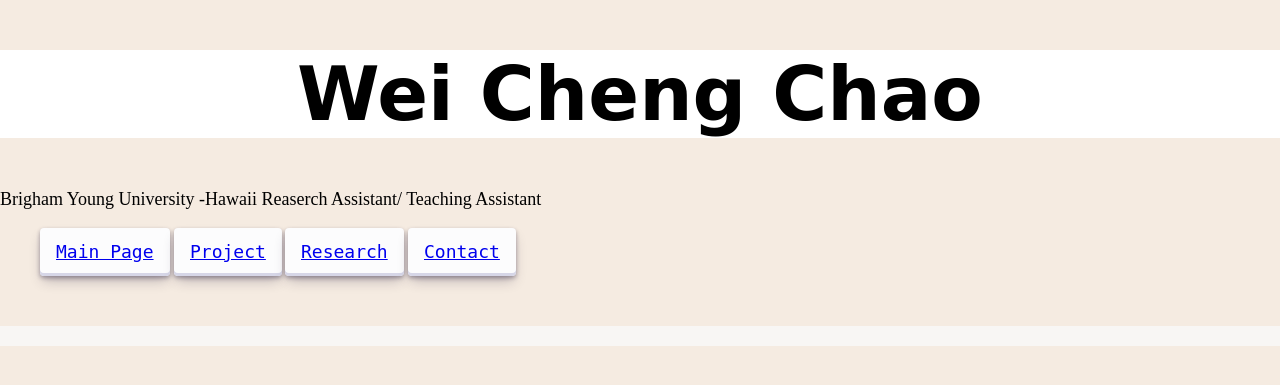
After one commit to CHAOLIN99/Web-php, a PHP site: page /contact.php in a window 1280 px wide. The commit adds this page. Shown: the top 385 px of the page. Run offline with PHP 8.4, Linux system fonts and the light colour scheme.

Commit message:
Adding structrure

```diff
--- /dev/null
+++ b/src/contact.php
@@ -0,0 +1,3 @@
+    <?php include("head.php");?>
+
+    <?php include("foot.php");?>
--- /dev/null
+++ b/src/favicon_io/about.txt
@@ -0,0 +1,6 @@
+This favicon was generated using the following graphics from Twitter Twemoji:
+
+- Graphics Title: 1f441-200d-1f5e8.svg
+- Graphics Author: Copyright 2020 Twitter, Inc and other contributors (https://github.com/twitter/twemoji)
+- Graphics Source: https://github.com/twitter/twemoji/blob/master/assets/svg/1f441-200d-1f5e8.svg
+- Graphics License: CC-BY 4.0 (https://creativecommons.org/licenses/by/4.0/)
--- /dev/null
+++ b/src/foot.php
@@ -0,0 +1,7 @@
+</main>
+
+   <footer></footer>
+   </body>
+
+
+</html>
--- /dev/null
+++ b/src/head.php
@@ -0,0 +1,24 @@
+<!DOCTYPE html>
+<html lang="en">
+   <head>
+      <title>Wei_Profolio</title>
+      <meta charset="UTF-8">
+      <meta name="viewport" content="width=device-width, initial-scale=1">
+      <link rel="icon" type="image/x-icon" href="favicon-16x16.png">
+      <link rel="stylesheet" href="style.css">
+   </head>
+   <body>
+      <header>
+         <h1> Wei Cheng Chao</h1>
+      </header>
+      <p >Brigham Young University -Hawaii Reaserch Assistant/ Teaching Assistant </p>
+
+   <nav>
+    <ul>
+        <li class="button-30"><a href="index.php">Main Page</a></li>
+        <li class="button-30"><a href="project.php">Project</a></li>
+        <li class="button-30"><a href="research.php">Research</a></li>
+        <li class="button-30"><a href="contact.php">Contact</a></li>
+    </ul>
+   </nav>
+   <main>
--- /dev/null
+++ b/src/project.php
@@ -0,0 +1,3 @@
+<?php include("head.php");?>
+
+<?php include("foot.php");?>
--- /dev/null
+++ b/src/research.php
@@ -0,0 +1,3 @@
+<?php include("head.php");?>
+
+<?php include("foot.php");?>
--- /dev/null
+++ b/src/style.css
@@ -0,0 +1,300 @@
+body {
+	margin: 0;
+	padding: 0;
+	background-color: #f5ebe1;
+}
+
+.img0{
+    width: 500px;
+    height: 333px;
+
+}
+
+.dark-mode {
+  background-color: black;
+  color: white;
+}
+
+.top-left-corner {
+  position: fixed;
+  top: 20px;
+  left: 20px;
+  padding: 10px;
+}
+
+h1 {
+	text-align: center;
+	font-size: 75px;
+	font-family: cursive;
+    background-color: white;
+
+}
+
+h2 {
+	text-align: center;
+}
+
+h3 {
+	text-align: center;
+}
+
+/* Styles for container */
+.container {
+	width: 100%;
+	height: 400px;
+	position: relative;
+}
+
+/* Border styles */
+.container::after {
+	content: "";
+	position: absolute;
+	top: 50%;
+	right: 0;
+	transform: translateY(-50%);
+	width: 2px;
+	height: 80%;
+	background-color: #000;
+}
+
+.ah6 {
+	font-size: 20px;
+}
+
+p {
+	font-size: 18px;
+}
+
+.olbox {
+	position: relative;
+	right: -350px;
+}
+
+.himg {
+	width: 400px;
+	padding: auto;
+	max-width: 100%;
+}
+
+main {
+	display: block;
+	margin-bottom: 50px;
+	/* Add space for the footer */
+}
+
+.center {
+	position: relative;
+	width: 100%;
+	text-align: center;
+	font-size: 18px;
+}
+
+.icenter {
+	position: static;
+	display: block;
+	margin-left: auto;
+	margin-right: auto;
+	width: 40%;
+}
+
+.qcenter {
+	position: relative;
+	width: 400px;
+	text-align: center;
+	font-size: 18px;
+}
+
+.con {
+	position: relative;
+	top: 0%;
+	right: -270px;
+	width: 150px;
+	height: 5px;
+}
+
+/* Create three unequal columns that float next to each other */
+.column {
+	float: left;
+	padding: 10px;
+}
+
+/* Left and right column */
+.column.side {
+	width: 25%;
+}
+
+/* Middle column */
+.column.middle {
+	width: 50%;
+}
+
+/* Clear floats after the columns */
+.row::after {
+	content: "";
+	display: table;
+	clear: both;
+}
+
+.col {
+	font-size: 18px;
+}
+
+.button-30 {
+	align-items: center;
+	appearance: none;
+	background-color: #FCFCFD;
+	border-radius: 4px;
+	border-width: 0;
+	box-shadow: rgba(45, 35, 66, 0.4) 0 2px 4px, rgba(45, 35, 66, 0.3) 0 7px 13px -3px, #D6D6E7 0 -3px 0 inset;
+	box-sizing: border-box;
+	color: #36395A;
+	cursor: pointer;
+	display: inline-flex;
+	font-family: "JetBrains Mono", monospace;
+	height: 48px;
+	justify-content: center;
+	line-height: 1;
+	list-style: none;
+	overflow: hidden;
+	padding-left: 16px;
+	padding-right: 16px;
+	position: relative;
+	text-align: left;
+	text-decoration: none;
+    color: #000;
+	transition: box-shadow .15s, transform .15s;
+	user-select: none;
+	-webkit-user-select: none;
+	touch-action: manipulation;
+	white-space: nowrap;
+	will-change: box-shadow, transform;
+	font-size: 18px;
+}
+
+.button-30:focus {
+	box-shadow: #D6D6E7 0 0 0 1.5px inset, rgba(45, 35, 66, 0.4) 0 2px 4px, rgba(45, 35, 66, 0.3) 0 7px 13px -3px, #D6D6E7 0 -3px 0 inset;
+}
+
+.button-30:hover {
+	box-shadow: rgba(45, 35, 66, 0.4) 0 4px 8px, rgba(45, 35, 66, 0.3) 0 7px 13px -3px, #D6D6E7 0 -3px 0 inset;
+	transform: translateY(-2px);
+}
+
+.button-30:active {
+	box-shadow: #D6D6E7 0 3px 7px inset;
+	transform: translateY(2px);
+}
+
+.navbar {
+	position: fixed;
+	top: 0;
+	right: 0;
+	height: 100vh;
+	width: auto;
+	background-color: transparent;
+	color: #000000;
+	z-index: 9999;
+
+}
+
+.navbar .navbar-toggle {
+	display: block;
+	padding: 20px;
+	font-size: 24px;
+	cursor: pointer;
+}
+
+.navbar .navbar-toggle:hover {
+	background-color: #616161;
+}
+
+.navbar .navbar-menu {
+	display: none;
+	padding: 20px;
+}
+
+.navbar .navbar-menu ul {
+	list-style: none;
+	padding: 0;
+	margin: 0;
+}
+
+.navbar .navbar-menu ul li {
+	margin-bottom: 10px;
+}
+
+.navbar .navbar-menu ul li a {
+	color: #000000;
+	text-decoration: none;
+}
+
+/* Styles for the FontAwesome icon */
+.navbar .fa-bars {
+	display: block;
+	padding: 20px;
+	font-size: 24px;
+	cursor: pointer;
+}
+
+.navbar .fa-bars:hover {
+	background-color: #616161;
+}
+
+footer {
+	padding: 10px;
+	background-color: #f9f9f9;
+	color: #000;
+	text-align: center;
+	z-index: 9999;
+	filter: opacity(80%);
+	margin-top: auto;
+}
+
+.ifooter {
+	position: fixed;
+	bottom: 0;
+	left: 0;
+	width: 100%;
+	padding: 10px;
+	background-color: #f9f9f9;
+	color: #000;
+	text-align: center;
+	z-index: 9999;
+	filter: opacity(80%);
+}
+
+.button-89 {
+  --b: 3px;   /* border thickness */
+  --s: .45em; /* size of the corner */
+  --color: #373B44;
+  padding: calc(.5em + var(--s)) calc(.9em + var(--s));
+  color: var(--color);
+  --_p: var(--s);
+  background:
+    conic-gradient(from 90deg at var(--b) var(--b),#0000 90deg,var(--color) 0)
+    var(--_p) var(--_p)/calc(100% - var(--b) - 2*var(--_p)) calc(100% - var(--b) - 2*var(--_p));
+  transition: .3s linear, color 0s, background-color 0s;
+  outline: var(--b) solid #0000;
+  outline-offset: .6em;
+  font-size: 16px;
+  border: 0;
+  user-select: none;
+  -webkit-user-select: none;
+  touch-action: manipulation;
+}
+
+.button-89:hover,
+.button-89:focus-visible{
+  --_p: 0px;
+  outline-color: var(--color);
+  outline-offset: .05em;
+}
+
+.button-89:active {
+  background: var(--color);
+  color: #fff;
+}
+
+.hidden{
+    display: none;
+}
```
Also changed, not shown: src/index.php (+12 -28 lines), src/template.php (added, +28 -0 lines), src/favicon-16x16.png (added), src/favicon_io/android-chrome-192x192.png (added), src/favicon_io/android-chrome-512x512.png (added), src/favicon_io/apple-touch-icon.png (added), src/favicon_io/favicon-32x32.png (added), src/favicon_io/favicon.ico (added), src/favicon_io/site.webmanifest (added), src/wei.jpg (added), 2 other files.
